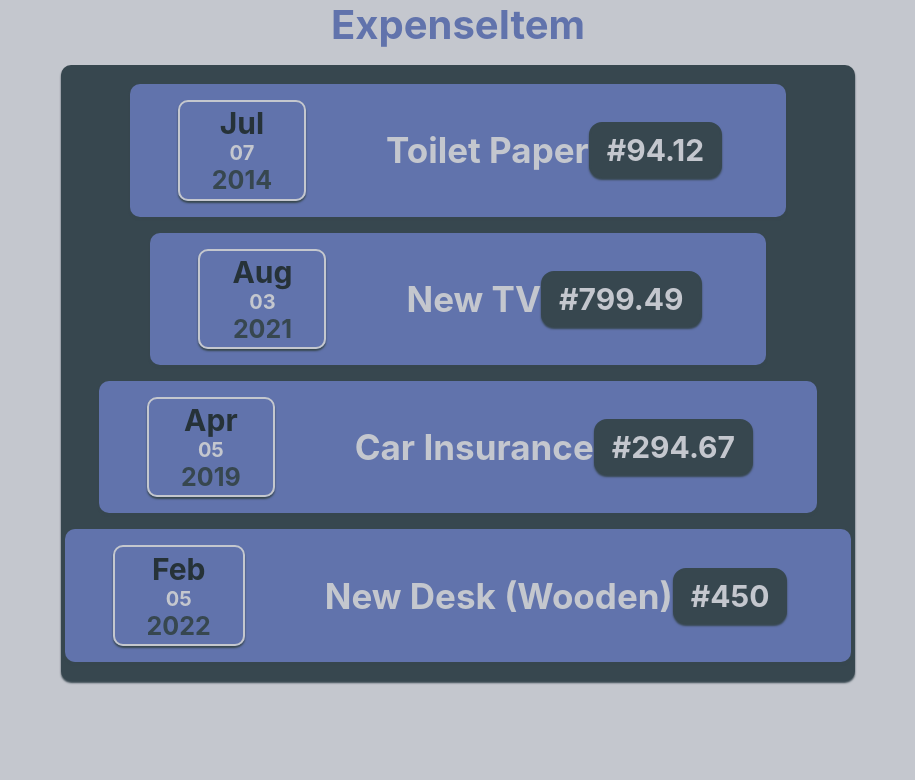
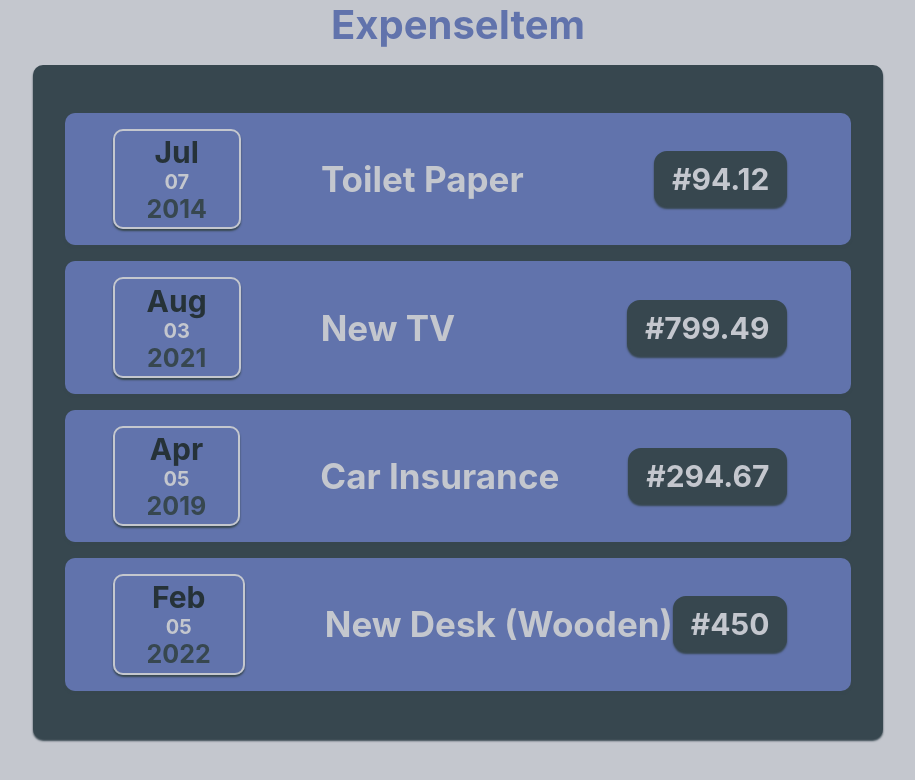
Before and after one commit to TonniPaul/expenseTrackerApp, a React (Create React App) app: page / in a window 1280 px wide. Shown: the top 780 px of the page, without its empty margins (182-1097 px from the left). Built offline with nearby package versions, Linux system fonts and the light colour scheme.

Commit message:
adjusted width

```diff
--- a/src/componennts/ExpenseItem.css
+++ b/src/componennts/ExpenseItem.css
@@ -13,8 +13,7 @@
    gap: 2rem;
    box-shadow: 0 2px 8px rgba(0, 0, 0, 0.25);
    margin: 1rem auto;
-   min-width: 60%;
-   width: max-content;
+   width: 100%;
    background-color: var(--primaryBody);
    color: var(--background);
    font-size: 20px;
--- a/src/index.css
+++ b/src/index.css
@@ -18,7 +18,7 @@
   font-size: 40px;
 }
 .expensediv{
-  padding: .2rem;
+  padding: 2rem;
   background: var(--lighterDark);
   width: max-content;
   margin:1rem auto;
```
